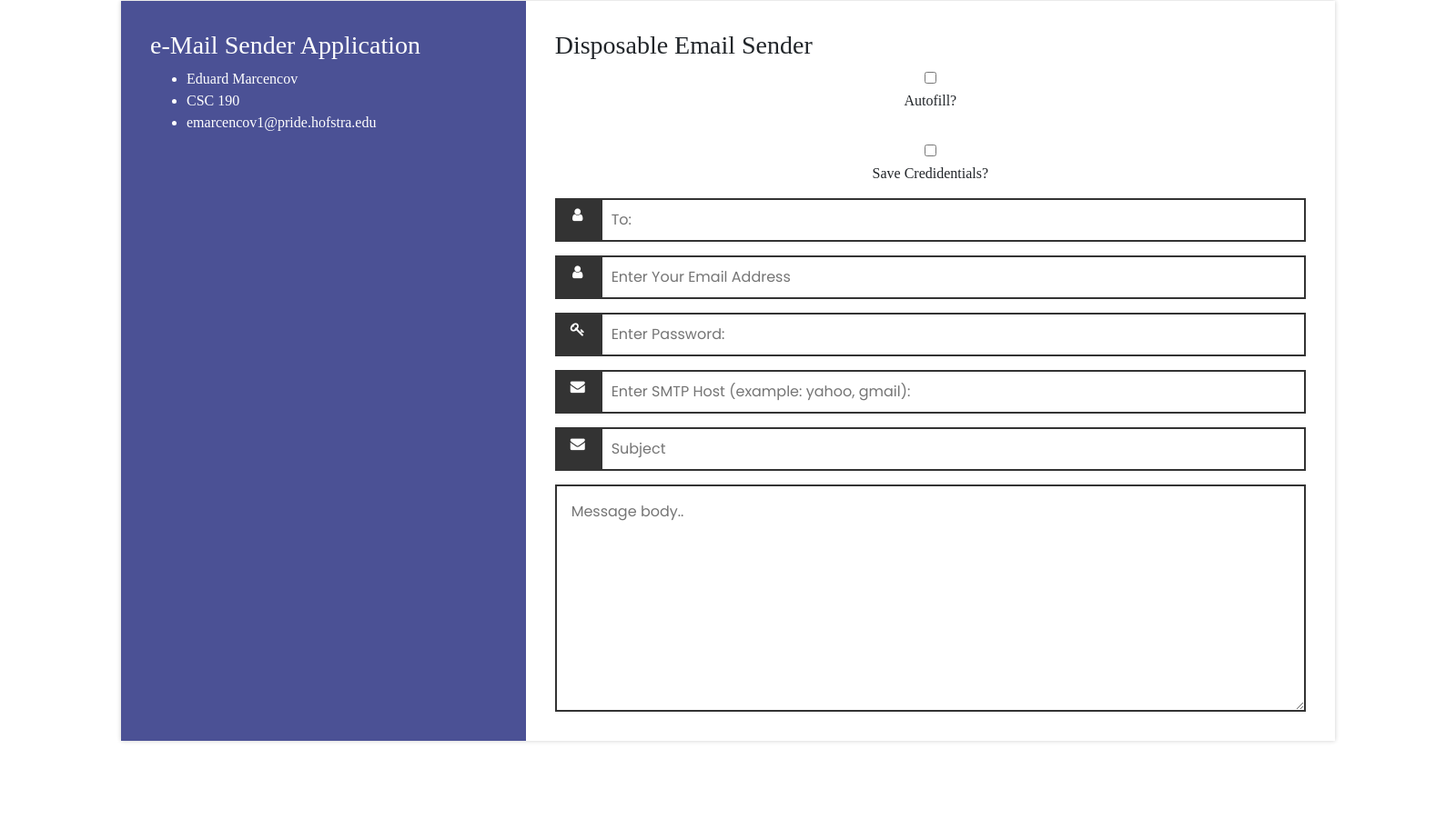
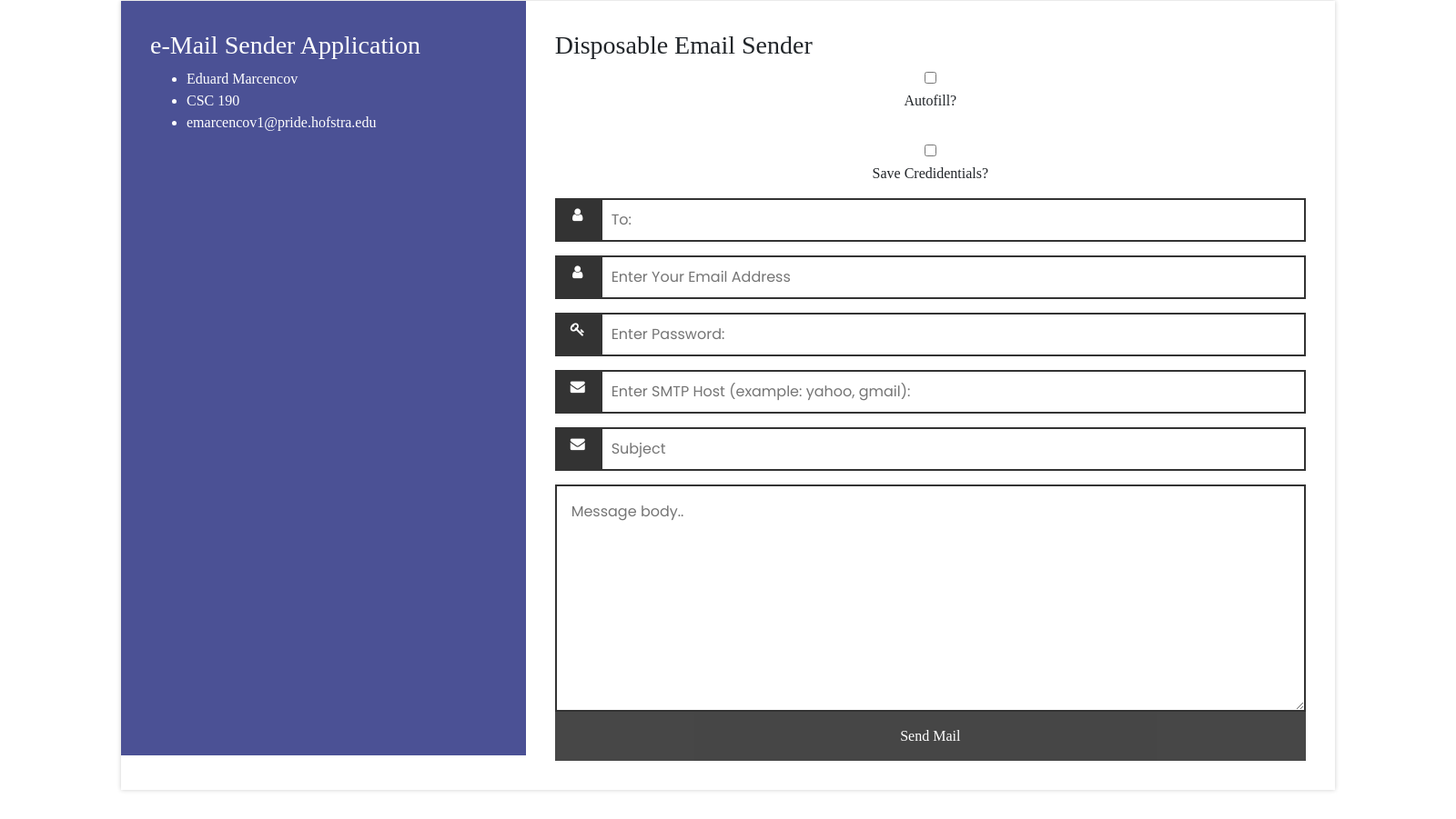
Before and after one commit to eddiem22/myEmail, an Electron app: page src/html/index.html in a window 1600 px wide. Shown: the part 31-932 px from the top of the page at 91% size. Before the commit the page ends 878 px from the top, so only its background shows below. Drawn offline with nearby package versions, Linux system fonts and the light colour scheme.

Commit message:
Update index.html

```diff
--- a/src/html/index.html
+++ b/src/html/index.html
@@ -110,6 +110,7 @@
           required
         ></textarea>
       </div>
+      <button type="submit" class="send-btn" id = "sendbutton">Send Mail</button>
     </form>
   </div>
 </div>
```
